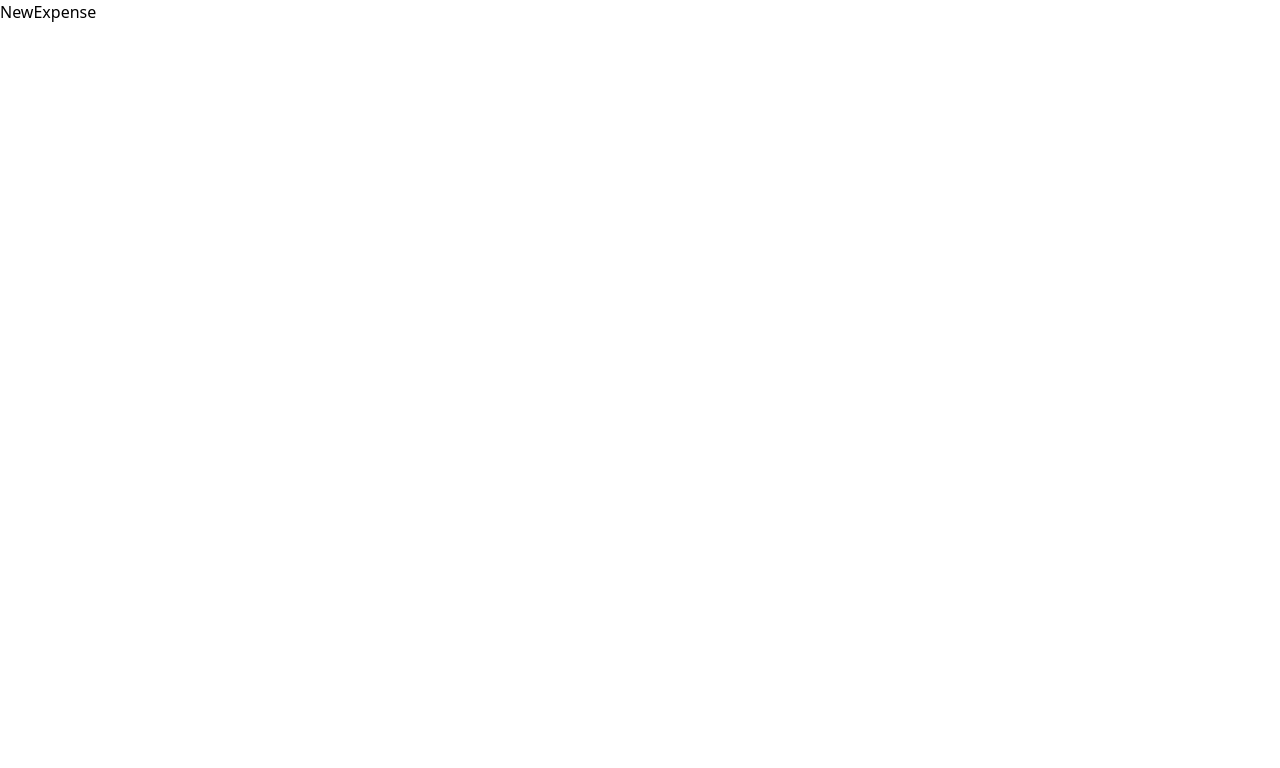
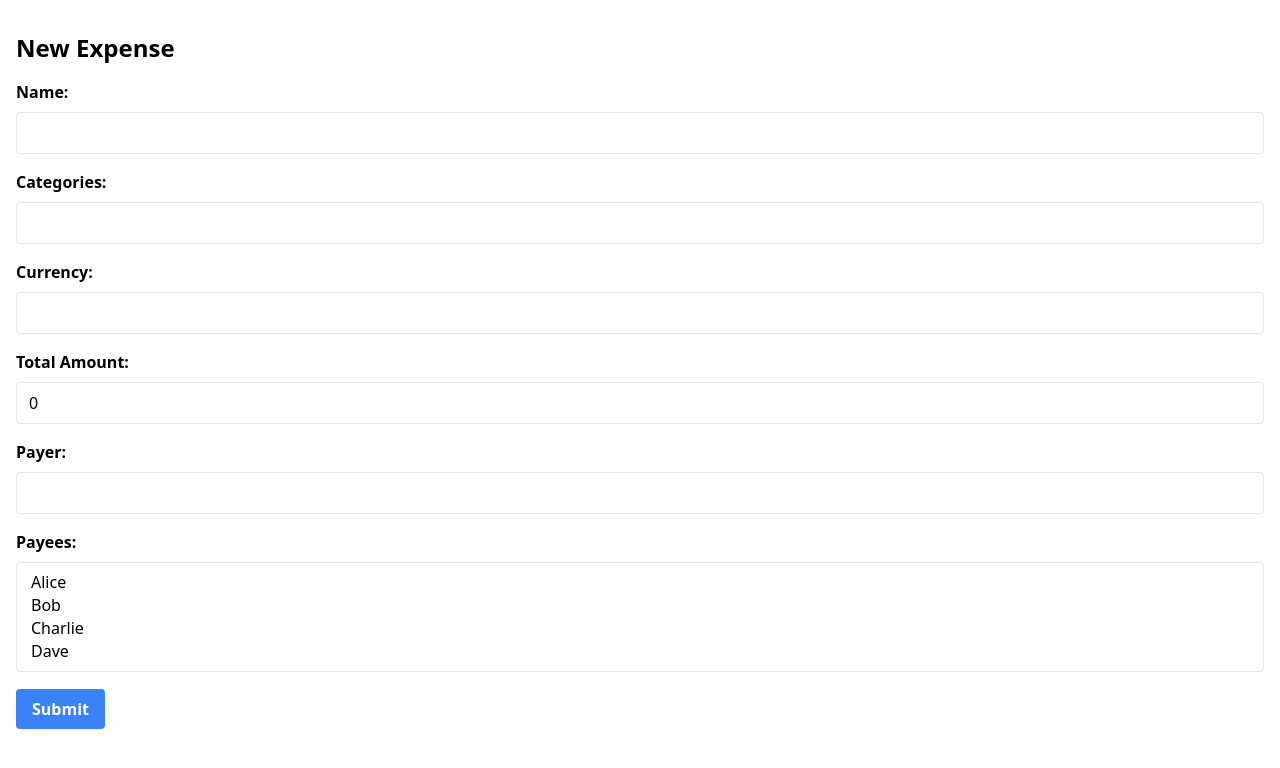
Before and after one commit to huligabuliga/tripster, a React (Create React App) app in the folder frontend/: page /newexpense in a window 1280 px wide. Shown: the top 768 px of the page. Built offline with nearby package versions, Linux system fonts and the light colour scheme.

Commit message:
newexpensepage template

```diff
--- a/frontend/src/pages/Home.js
+++ b/frontend/src/pages/Home.js
@@ -58,6 +58,14 @@ const Home = () => {
                     New Group
                 </button>
             </Link>
+
+
+            <Link to="/NewExpense">
+                <button
+                    className="bg-green-600 rounded-full font-semibold text-white px-12 py-2 my-2 cursor-pointer">
+                    New Expense
+                </button>
+            </Link>
         </div>
     </div>
   )
--- a/frontend/src/pages/NewExpense.js
+++ b/frontend/src/pages/NewExpense.js
@@ -1,9 +1,112 @@
-import React from 'react'
+import React, { useState } from 'react';
+import axios from 'axios';
+// css file
+import './NewExpense.css';
 
 const NewExpense = () => {
+  const [name, setName] = useState('');
+  const [categories, setCategories] = useState([]);
+  const [currency, setCurrency] = useState('');
+  const [totalAmount, setTotalAmount] = useState(0);
+  const [payer, setPayer] = useState('');
+  const [payees, setPayees] = useState([]);
+
+  const handleSubmit = async (event) => {
+    event.preventDefault();
+
+    try {
+      const response = await axios.post('/api/expenses', {
+        name,
+        categories,
+        currency,
+        totalAmount,
+        payer,
+        payees,
+      });
+
+      console.log(response.data);
+    } catch (err) {
+      console.error(err);
+    }
+  };
+
   return (
-    <div>NewExpense</div>
-  )
-}
+    <div className="container mx-auto px-4 py-8">
+      <h1 className="text-2xl font-bold mb-4">New Expense</h1>
+      <form onSubmit={handleSubmit}>
+        <div className="mb-4">
+          <label htmlFor="name" className="block font-bold mb-2">Name:</label>
+          <input
+            type="text"
+            className="w-full px-3 py-2 border rounded"
+            id="name"
+            value={name}
+            onChange={(event) => setName(event.target.value)}
+            required
+          />
+        </div>
+        <div className="mb-4">
+          <label htmlFor="categories" className="block font-bold mb-2">Categories:</label>
+          <input
+            type="text"
+            className="w-full px-3 py-2 border rounded"
+            id="categories"
+            value={categories}
+            onChange={(event) => setCategories(event.target.value.split(','))}
+          />
+        </div>
+        <div className="mb-4">
+          <label htmlFor="currency" className="block font-bold mb-2">Currency:</label>
+          <input
+            type="text"
+            className="w-full px-3 py-2 border rounded"
+            id="currency"
+            value={currency}
+            onChange={(event) => setCurrency(event.target.value)}
+            required
+          />
+        </div>
+        <div className="mb-4">
+          <label htmlFor="totalAmount" className="block font-bold mb-2">Total Amount:</label>
+          <input
+            type="number"
+            className="w-full px-3 py-2 border rounded"
+            id="totalAmount"
+            value={totalAmount}
+            onChange={(event) => setTotalAmount(event.target.value)}
+            required
+          />
+        </div>
+        <div className="mb-4">
+          <label htmlFor="payer" className="block font-bold mb-2">Payer:</label>
+          <input
+            type="text"
+            className="w-full px-3 py-2 border rounded"
+            id="payer"
+            value={payer}
+            onChange={(event) => setPayer(event.target.value)}
+            required
+          />
+        </div>
+        <div className="mb-4">
+          <label htmlFor="payees" className="block font-bold mb-2">Payees:</label>
+          <select
+            className="w-full px-3 py-2 border rounded"
+            id="payees"
+            value={payees}
+            onChange={(event) => setPayees(Array.from(event.target.selectedOptions, option => option.value))}
+            multiple
+          >
+            <option value="Alice">Alice</option>
+            <option value="Bob">Bob</option>
+            <option value="Charlie">Charlie</option>
+            <option value="Dave">Dave</option>
+          </select>
+        </div>
+        <button type="submit" className="bg-blue-500 hover:bg-blue-700 text-white font-bold py-2 px-4 rounded">Submit</button>
+      </form>
+    </div>
+  );
+};
 
-export default NewExpense
+export default NewExpense;
```
Also changed, not shown: frontend/src/pages/NewExpense.css (added).
